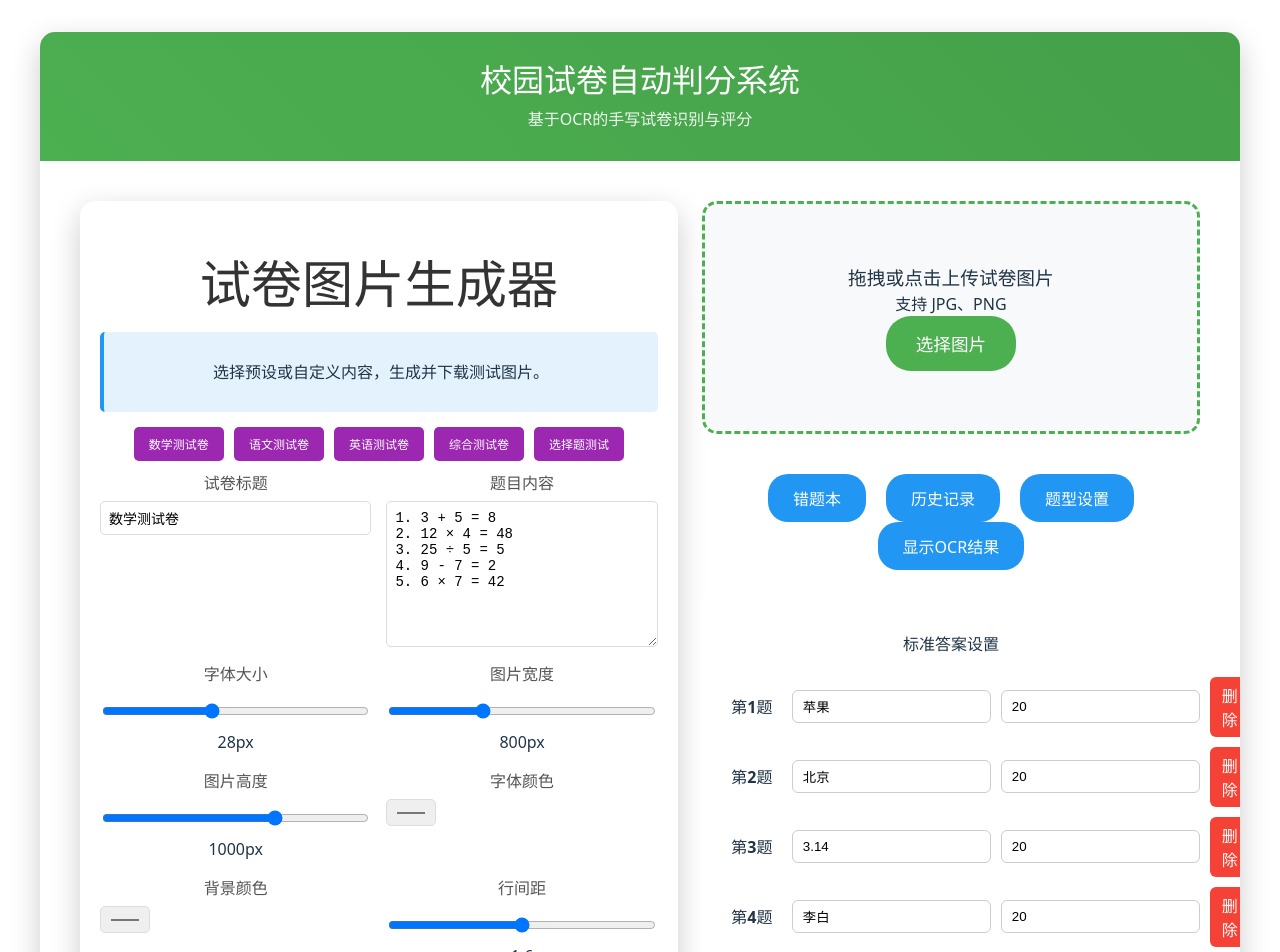
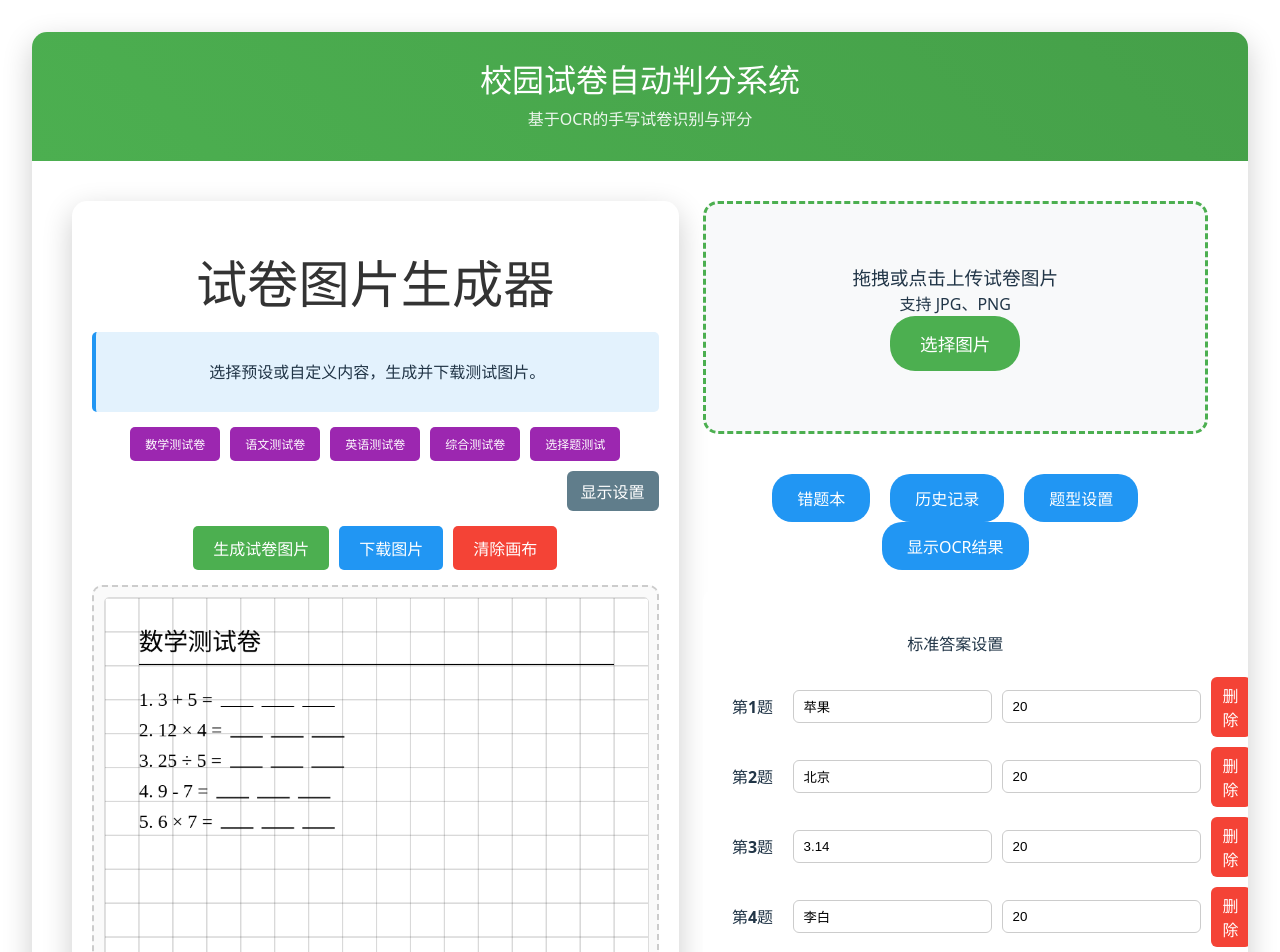
Before and after one commit to XiangTianzhen/Homework-Grading-System, a Vue app in the folder frontend/: page / in a window 1280 px wide. Shown: the top 952 px of the page. Built offline with nearby package versions, Linux system fonts and the light colour scheme.

Commit message:
feat(ui): 页面全屏铺满；生成器设置折叠与范围收紧；README同步

```diff
--- a/frontend/src/App.vue
+++ b/frontend/src/App.vue
@@ -320,7 +320,7 @@ function saveToHistory() {
 <style scoped>
 * { margin: 0; padding: 0; box-sizing: border-box }
 body { font-family: 'Microsoft YaHei', Arial, sans-serif }
-.container { max-width: 1200px; margin: 0 auto; background: #fff; border-radius: 15px; box-shadow: 0 10px 30px rgba(0,0,0,0.2); overflow: hidden }
+.container { width: 100%; margin: 0 auto; background: #fff; border-radius: 15px; box-shadow: 0 10px 30px rgba(0,0,0,0.2); overflow: hidden }
 .header { background: linear-gradient(45deg, #4CAF50, #45a049); color: #fff; padding: 30px; text-align: center }
 .header h1 { font-size: 2em; margin-bottom: 10px }
 .header p { font-size: 1em; opacity: .9 }
@@ -384,7 +384,7 @@ body { font-family: 'Microsoft YaHei', Arial, sans-serif }
 
 /* 4K大屏适配 */
 @media (min-width: 2560px) {
-  .container { max-width: 2200px }
+  .container { width: 100% }
   .header h1 { font-size: clamp(2.2em, 1.6vw, 3em) }
   .header p { font-size: clamp(1.1em, 1vw, 1.6em) }
   .upload-area { padding: 80px 30px }
--- a/frontend/src/components/TestImageGenerator.vue
+++ b/frontend/src/components/TestImageGenerator.vue
@@ -10,6 +10,7 @@ const textColor = ref('#000000')
 const bgColor = ref('#ffffff')
 const lineHeight = ref(1.6)
 const canvasRef = ref(null)
+const showSettings = ref(false)
 
 const presets = {
   math: {
@@ -182,7 +183,10 @@ onMounted(() => {
       <button class="preset-btn" @click="loadPreset('mixed')">综合测试卷</button>
       <button class="preset-btn" @click="loadPreset('choice')">选择题测试</button>
     </div>
-    <div class="controls">
+    <div class="toolbar">
+      <button class="toggle-settings" @click="showSettings = !showSettings">{{ showSettings ? '隐藏设置' : '显示设置' }}</button>
+    </div>
+    <div class="controls" v-if="showSettings">
       <div class="control-group">
         <label>试卷标题</label>
         <input v-model="title" type="text" />
@@ -193,17 +197,17 @@ onMounted(() => {
       </div>
       <div class="control-group">
         <label>字体大小</label>
-        <input type="range" min="20" max="40" v-model="fontSize" @input="generatePaper" />
+        <input type="range" min="18" max="32" v-model="fontSize" @input="generatePaper" />
         <span>{{ fontSize }}px</span>
       </div>
       <div class="control-group">
         <label>图片宽度</label>
-        <input type="range" min="600" max="1200" v-model="width" @input="updateCanvasSize(); generatePaper()" />
+        <input type="range" min="600" max="1400" v-model="width" @input="updateCanvasSize(); generatePaper()" />
         <span>{{ width }}px</span>
       </div>
       <div class="control-group">
         <label>图片高度</label>
-        <input type="range" min="600" max="1200" v-model="height" @input="updateCanvasSize(); generatePaper()" />
+        <input type="range" min="800" max="1800" v-model="height" @input="updateCanvasSize(); generatePaper()" />
         <span>{{ height }}px</span>
       </div>
       <div class="control-group">
@@ -216,7 +220,7 @@ onMounted(() => {
       </div>
       <div class="control-group">
         <label>行间距</label>
-        <input type="range" min="1.2" max="2.0" step="0.1" v-model="lineHeight" @input="generatePaper" />
+        <input type="range" min="1.2" max="1.8" step="0.1" v-model="lineHeight" @input="generatePaper" />
         <span>{{ lineHeight }}</span>
       </div>
     </div>
@@ -236,6 +240,8 @@ body { font-family: 'Microsoft YaHei', Arial, sans-serif }
 .container { background: #fff; border-radius: 10px; padding: 20px; box-shadow: 0 2px 10px rgba(0,0,0,0.1); max-width: 1000px }
 h1 { color: #333; text-align: center; margin-bottom: 20px }
 .instructions { background: #e3f2fd; border-left: 4px solid #2196F3; padding: 12px; border-radius: 5px; margin-bottom: 15px }
+.toolbar { display: flex; justify-content: flex-end; margin: 8px 0 }
+.toggle-settings { background: #607D8B; color: #fff; border: none; padding: 8px 14px; border-radius: 6px }
 .preset-buttons { display: flex; flex-wrap: wrap; gap: 10px; justify-content: center; margin: 10px 0 }
 .preset-btn { background: #9C27B0; color: #fff; padding: 8px 15px; font-size: 12px; border: none; border-radius: 5px }
 .controls { display: grid; grid-template-columns: repeat(auto-fit, minmax(220px, 1fr)); gap: 15px; margin-bottom: 20px }
```
Also changed, not shown: 2 other files (tests, documents, lock files or other folders).
